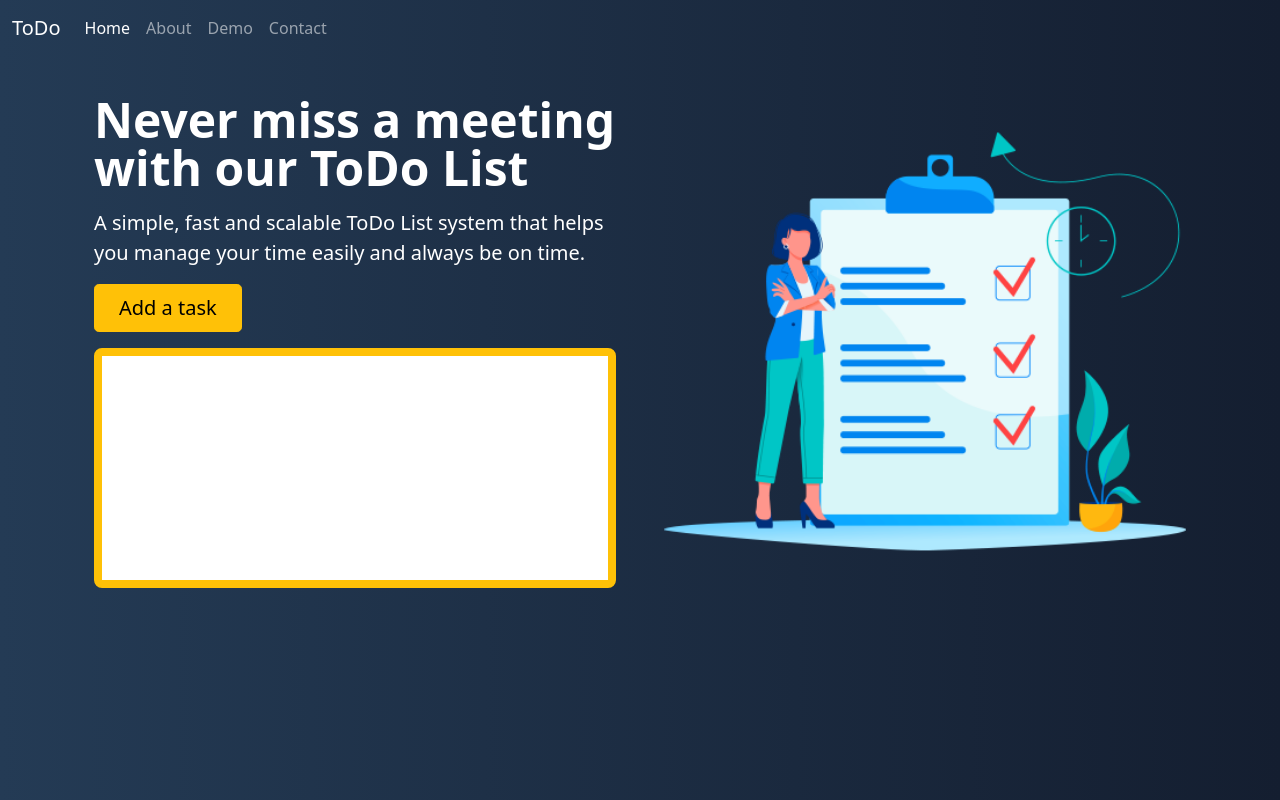
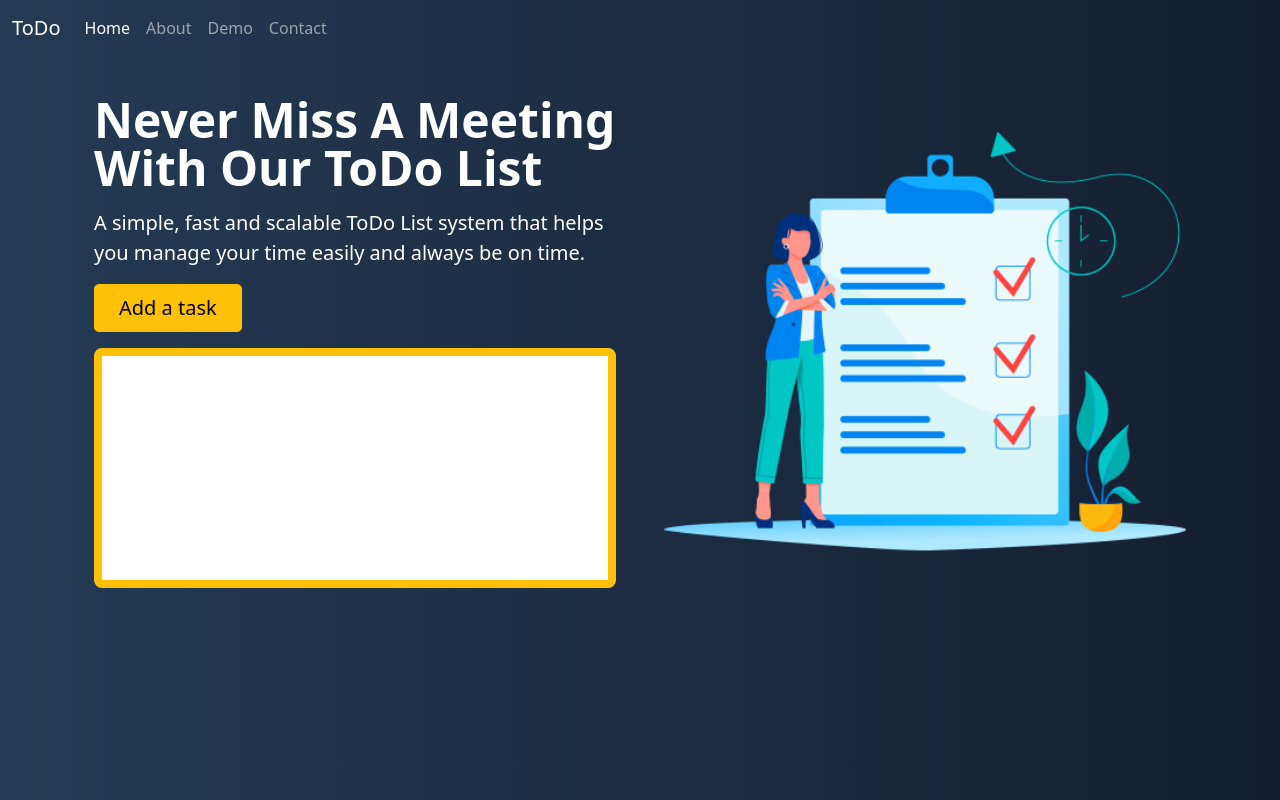
Before and after one commit to ietilolo/FirstProject, a plain HTML site: page index.html in a window 1280 px wide. Drawn offline with nearby package versions, Linux system fonts and the light colour scheme.

Commit message:
Fixed typos

```diff
--- a/index.html
+++ b/index.html
@@ -50,7 +50,7 @@
             height="500" loading="lazy">
         </div>
         <div class="col-lg-6">
-          <h1 class="display-5 fw-bold lh-1 mb-3">Never miss a meeting with our ToDo List</h1>
+          <h1 class="display-5 fw-bold lh-1 mb-3">Never Miss A Meeting With Our ToDo List</h1>
           <p class="lead">A simple, fast and scalable ToDo List system that helps you manage your time easily
             and always be on time.
           </p>
```
